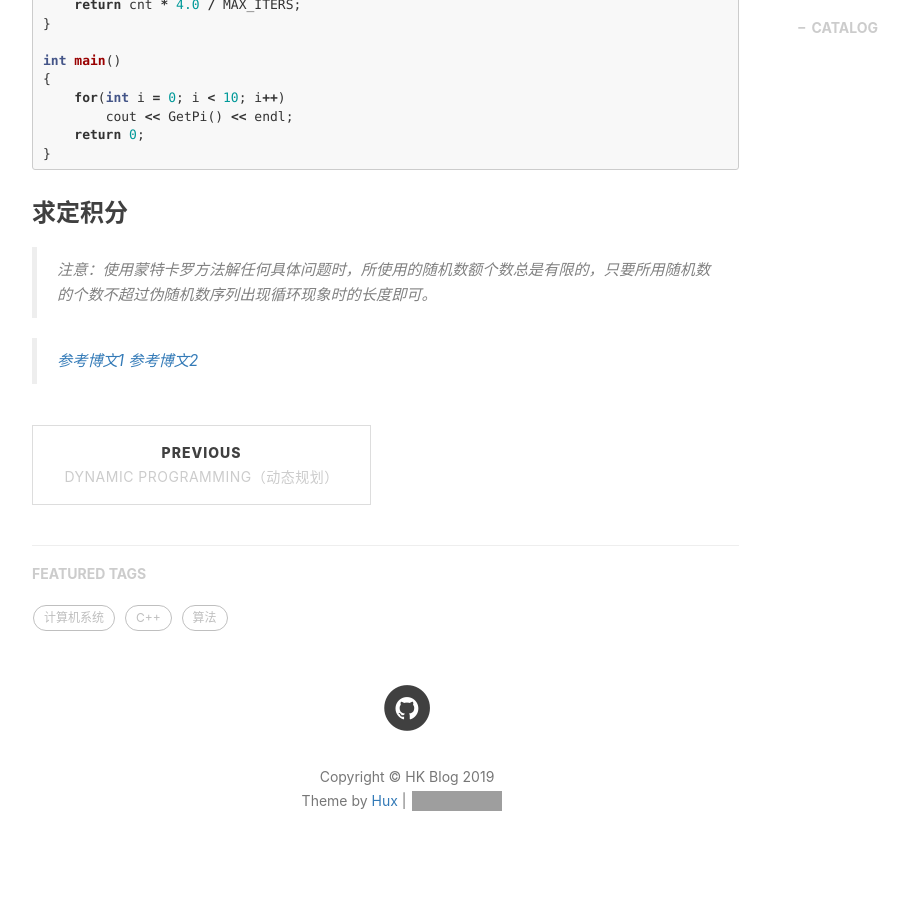
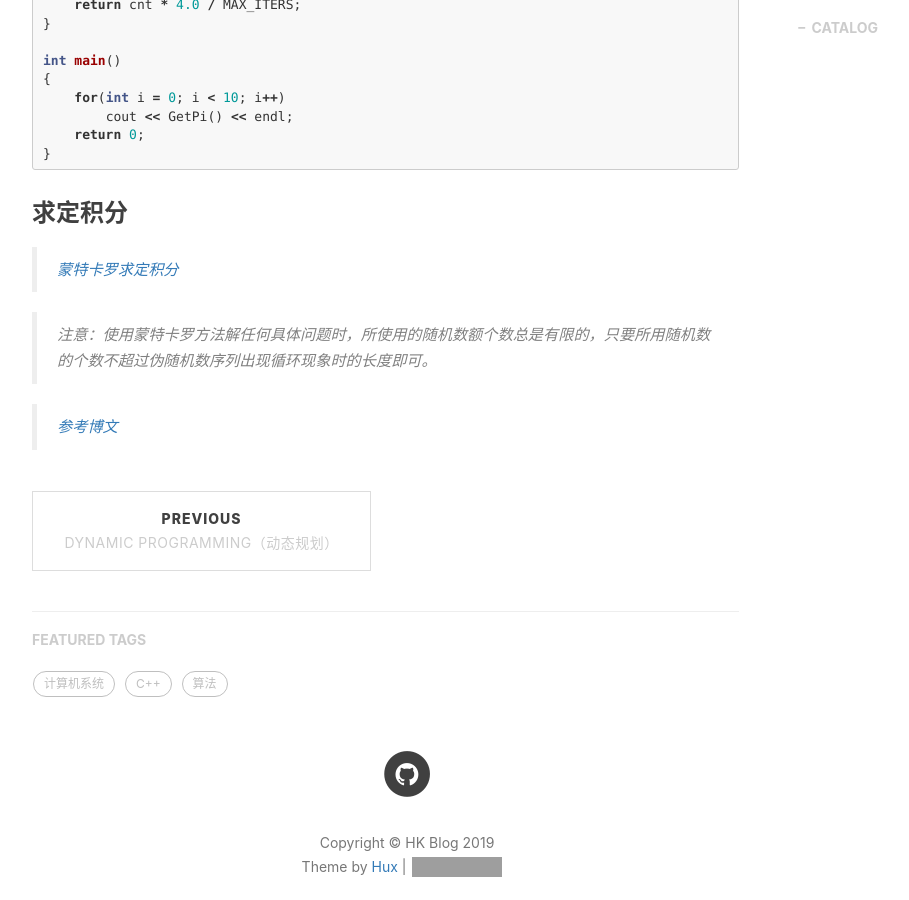
Before and after one commit to Hkaren78/Hkaren78.github.io, a Jekyll site: the page built from _posts/2019-03-18-MonteCarlo.md, in a window 1280 px wide and 900 px high, scrolled down 1991 px. Shown: the whole window, without its empty margins (233-1142 px from the left). Built offline with Jekyll 4.4.1, drawn with Linux system fonts in a browser that asks for light colours; nearby versions of some CDN libraries; comment, search, counter and statistics services are not loaded; grey boxes are pictures that could not be loaded.

Commit message:
Update 2019-03-18-MonteCarlo.md

````diff
--- a/_posts/2019-03-18-MonteCarlo.md
+++ b/_posts/2019-03-18-MonteCarlo.md
@@ -68,9 +68,8 @@ int main()
 ```
 ### 求定积分
 
-
+> [蒙特卡罗求定积分](https://cosx.org/2010/03/monte-carlo-method-to-compute-integration)
 
 > 注意：使用蒙特卡罗方法解任何具体问题时，所使用的随机数额个数总是有限的，只要所用随机数的个数不超过伪随机数序列出现循环现象时的长度即可。
 
-> [参考博文1](http://www.cnblogs.com/ECJTUACM-873284962/p/6892022.html)
-> [参考博文2](https://cosx.org/2010/03/monte-carlo-method-to-compute-integration)
+> [参考博文](http://www.cnblogs.com/ECJTUACM-873284962/p/6892022.html)
````
